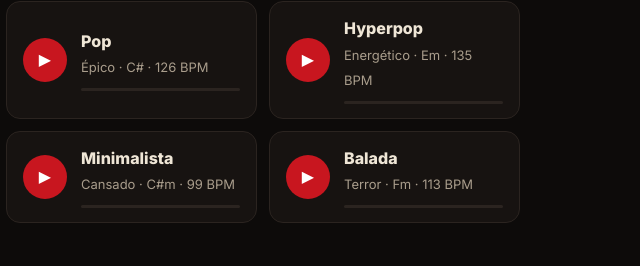
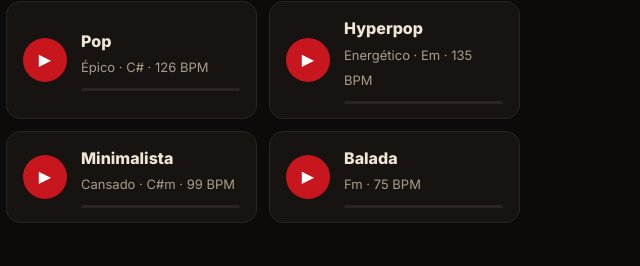
Before and after one commit to leystudio/bravomelody, a plain HTML site: page index.html in a window 1280 px wide. Shown: the part 1322-1588 px from the top of the page, 640-1280 px from the left. Drawn offline with nearby package versions, Linux system fonts and the light colour scheme.

Commit message:
Balada nueva en las muestras
Co-Authored-By: Claude Opus 5.5 <noreply@anthropic.com>

```diff
--- a/index.html
+++ b/index.html
@@ -247,7 +247,7 @@ const db=supabase.createClient(SUPABASE_URL,SUPABASE_ANON,{auth:{persistSession:
 const $=id=>document.getElementById(id);
 $('year').textContent=new Date().getFullYear();
 // muestras: ideas guardadas por Ley Produce, renderizadas con los sonidos del plugin
-const SAMPLES=[{"f": "v14-trap", "g": "Trap", "m": "Nostálgico", "k": "Fm", "t": 120}, {"f": "v13-drill", "g": "Drill", "m": "Tenso", "k": "Bb", "t": 150}, {"f": "06-afrobeat", "g": "Afrobeats", "m": "", "k": "Ebm", "t": 105}, {"f": "v12-afrobeat_classic", "g": "Afrobeat clásico", "m": "Romántico", "k": "Em", "t": 110}, {"f": "v02-reggaeton", "g": "Reggaetón", "m": "Nostálgico", "k": "Bb", "t": 86}, {"f": "v10-rap", "g": "Rap", "m": "Nostálgico", "k": "C#", "t": 92}, {"f": "v08-amapiano", "g": "Amapiano", "m": "Épico", "k": "C#", "t": 92}, {"f": "v05-afro_dancehall", "g": "Afro-dancehall", "m": "Épico", "k": "C#", "t": 98}, {"f": "v09-african_reggae", "g": "Reggae africano", "m": "Épico", "k": "C#", "t": 92}, {"f": "v06-brazilian_funk", "g": "Funk brasileño", "m": "Épico", "k": "C#", "t": 126}, {"f": "v07-pop", "g": "Pop", "m": "Épico", "k": "C#", "t": 126}, {"f": "v11-hyperpop", "g": "Hyperpop", "m": "Energético", "k": "Em", "t": 135}, {"f": "v03-alte", "g": "Alte", "m": "Energético", "k": "Gm", "t": 99}, {"f": "v01-lofi", "g": "Lo-fi", "m": "Soñador", "k": "Bb", "t": 70}, {"f": "v04-minimalist", "g": "Minimalista", "m": "Cansado", "k": "C#m", "t": 99}, {"f": "n18-ballad", "g": "Balada", "m": "Terror", "k": "Fm", "t": 113}];
+const SAMPLES=[{"f": "v14-trap", "g": "Trap", "m": "Nostálgico", "k": "Fm", "t": 120}, {"f": "v13-drill", "g": "Drill", "m": "Tenso", "k": "Bb", "t": 150}, {"f": "06-afrobeat", "g": "Afrobeats", "m": "", "k": "Ebm", "t": 105}, {"f": "v12-afrobeat_classic", "g": "Afrobeat clásico", "m": "Romántico", "k": "Em", "t": 110}, {"f": "v02-reggaeton", "g": "Reggaetón", "m": "Nostálgico", "k": "Bb", "t": 86}, {"f": "v10-rap", "g": "Rap", "m": "Nostálgico", "k": "C#", "t": 92}, {"f": "v08-amapiano", "g": "Amapiano", "m": "Épico", "k": "C#", "t": 92}, {"f": "v05-afro_dancehall", "g": "Afro-dancehall", "m": "Épico", "k": "C#", "t": 98}, {"f": "v09-african_reggae", "g": "Reggae africano", "m": "Épico", "k": "C#", "t": 92}, {"f": "v06-brazilian_funk", "g": "Funk brasileño", "m": "Épico", "k": "C#", "t": 126}, {"f": "v07-pop", "g": "Pop", "m": "Épico", "k": "C#", "t": 126}, {"f": "v11-hyperpop", "g": "Hyperpop", "m": "Energético", "k": "Em", "t": 135}, {"f": "v03-alte", "g": "Alte", "m": "Energético", "k": "Gm", "t": 99}, {"f": "v01-lofi", "g": "Lo-fi", "m": "Soñador", "k": "Bb", "t": 70}, {"f": "v04-minimalist", "g": "Minimalista", "m": "Cansado", "k": "C#m", "t": 99}, {"f": "g-ballad", "g": "Balada", "m": "", "k": "Fm", "t": 75}];
 (function(){
   const box=$('samples');const audio=new Audio();audio.preload='none';let current=null;
   for(const x of SAMPLES){
```
Also changed, not shown: 2 other files.
